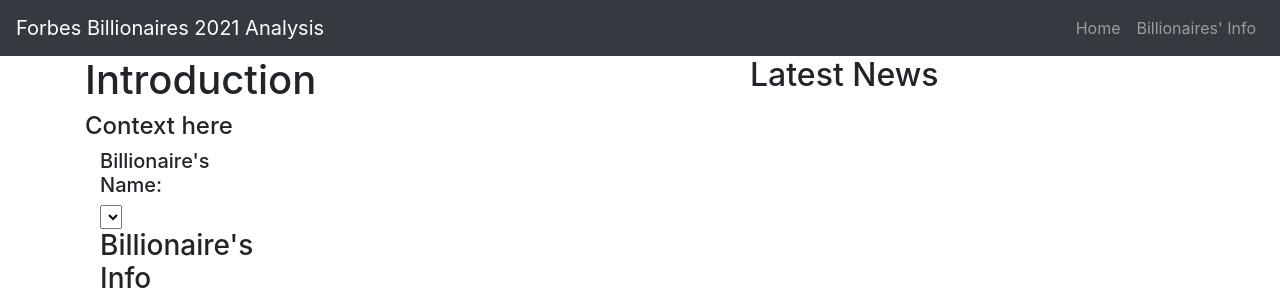
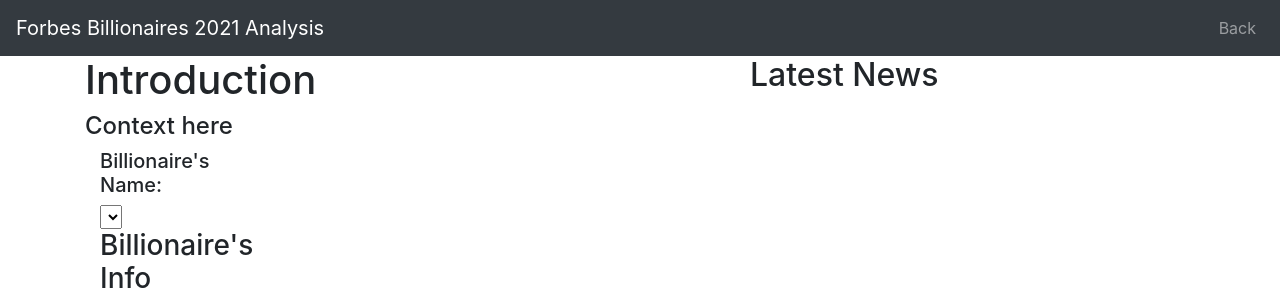
Before and after one commit to asligh/group_project_3, a Flask app: page /info in a window 1280 px wide. Shown: the top 300 px of the page. Run offline with Flask 2, Linux system fonts and the light colour scheme; lists and menus that the app fills with data are empty; parts of the project's set-up code (start-up, migrations or seed data) failed here and were passed over; some libraries are stand-ins or nearby versions.

Commit message:
Add files via upload
Modified Nav bar to only show main and added menu alignment change

```diff
--- a/templates/info.html
+++ b/templates/info.html
@@ -21,13 +21,8 @@
 
         <div class="collapse navbar-collapse" id="navbarNavDropdown">
             <ul class="navbar-nav ml-auto">
-
                 <li class="nav-item">
-                    <a class="nav-link" href="./">Home</a>
-                </li>
-
-                <li class="nav-item">
-                    <a class="nav-link" href="./info">Billionaires' Info</a>
+                    <a class="nav-link" href="./">Back</a>
                 </li>
             </ul>
         </div>
```
